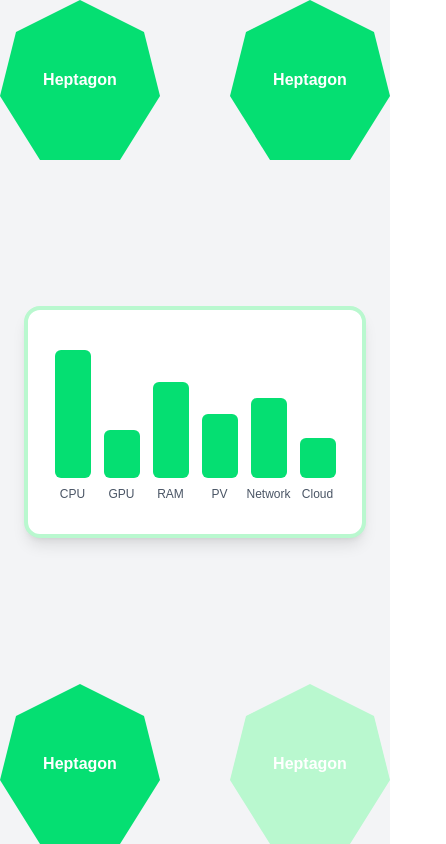
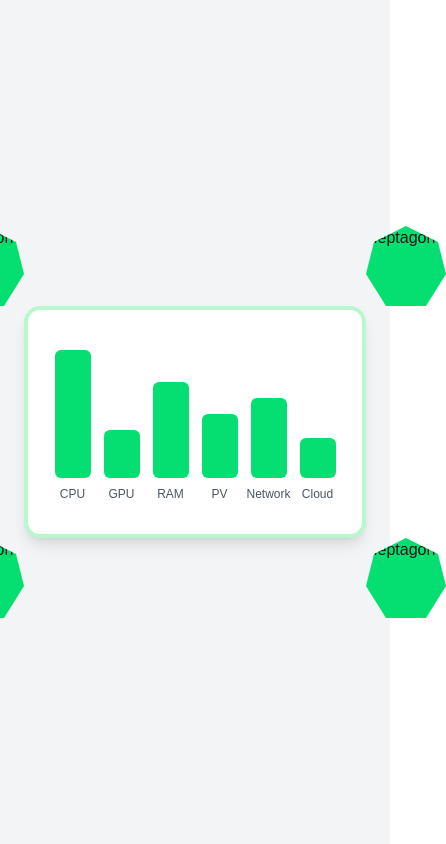
Before and after one commit to yeasmin-ilham/atomity, a Next.js app: page / in a window 390 px wide. Shown: the whole page, 446 px wide, since content can reach past the window. Built offline with nearby package versions, Linux system fonts and the light colour scheme.

Commit message:
Responsive for mobile tablet desktop done

```diff
--- a/app/components/Card.tsx
+++ b/app/components/Card.tsx
@@ -1,22 +1,12 @@
-export default function Home() {
+export default function Card() {
   return (
-    <main className="relative min-h-screen bg-gray-100 flex items-center justify-center p-6">
+    <main className="min-h-screen bg-gray-100 flex items-center justify-center p-6">
+      <div className="w-full max-w-5xl flex items-center justify-center">
 
-         {/* Aws */}
-          <div className=" absolute top-0 left-0 flex flex-col items-center gap-2">
-      <div
-        className="w-40 h-40 bg-green-400 text-white flex items-center justify-center font-semibold"
-        style={{
-          clipPath:
-            "polygon(50% 0%, 90% 20%, 100% 60%, 75% 100%, 25% 100%, 0% 60%, 10% 20%)",
-        }}
-      >
-        Heptagon
-      </div>
-    </div>
+        <div className="relative">
 
           {/* Center Card */}
-        <div className="bg-white rounded-2xl shadow-lg p-8 text-center  border-4 border-green-200  w-full max-w-2xl">
+          <div className="bg-white rounded-2xl shadow-lg p-8 text-center border-4 border-green-200">
             <div className="grid grid-cols-6 gap-6 items-end h-40">
               {[
                 { label: "CPU", h: "h-32" },
@@ -34,11 +24,10 @@ export default function Home() {
             </div>
           </div>
 
-
-        {/* Azure */}
-        <div className="absolute top-0 right-0 flex flex-col items-center gap-2">
+          {/* AWS - top left */}
+          <div className="absolute -top-20 -left-20 md:-top-40 md:-left-40 lg:-top-50 lg:-left-50">
              <div
-        className="w-40 h-40 bg-green-400 text-white flex items-center justify-center font-semibold"
+        className=" w-20 h-20 md:w-40 md:h-40 bg-green-400"
         style={{
           clipPath:
             "polygon(50% 0%, 90% 20%, 100% 60%, 75% 100%, 25% 100%, 0% 60%, 10% 20%)",
@@ -48,10 +37,10 @@ export default function Home() {
       </div>
           </div>
 
-        {/* GCP */}
-        <div className=" absolute bottom-0 left-0 flex flex-col items-center gap-2">
+          {/* Azure - top right */}
+          <div className="absolute -top-20 -right-20 md:-top-40 md:-right-40 lg:-top-50 lg:-right-50">
                 <div
-        className="w-40 h-40 bg-green-400 text-white flex items-center justify-center font-semibold"
+        className="w-20 h-20 md:w-40 md:h-40 bg-green-400"
         style={{
           clipPath:
             "polygon(50% 0%, 90% 20%, 100% 60%, 75% 100%, 25% 100%, 0% 60%, 10% 20%)",
@@ -61,10 +50,10 @@ export default function Home() {
       </div>
           </div>
 
-        {/* On-Premise */}
-        <div className=" absolute bottom-0 right-0 flex flex-col items-center gap-2">
+          {/* GCP - bottom left */}
+          <div className="absolute -bottom-20 -left-20 md:-bottom-40 md:-left-40 lg:-bottom-50 lg:-left-50">
               <div
-        className="w-40 h-40 bg-green-200 text-white flex items-center justify-center font-semibold"
+        className="w-20 h-20 md:w-40 md:h-40 bg-green-400"
         style={{
           clipPath:
             "polygon(50% 0%, 90% 20%, 100% 60%, 75% 100%, 25% 100%, 0% 60%, 10% 20%)",
@@ -73,6 +62,22 @@ export default function Home() {
         Heptagon
       </div>
           </div>
+
+          {/* On-Prem - bottom right */}
+          <div className="absolute -bottom-20 -right-20 md:-bottom-40 md:-right-40 lg:-bottom-50 lg:-right-50">
+               <div
+        className="w-20 h-20 md:w-40 md:h-40 bg-green-400"
+        style={{
+          clipPath:
+            "polygon(50% 0%, 90% 20%, 100% 60%, 75% 100%, 25% 100%, 0% 60%, 10% 20%)",
+        }}
+      >
+        Heptagon
+      </div>
+          </div>
+
+        </div>
+      </div>
     </main>
   );
 }
```
Lines whose indentation alone changed are shown as unchanged.
